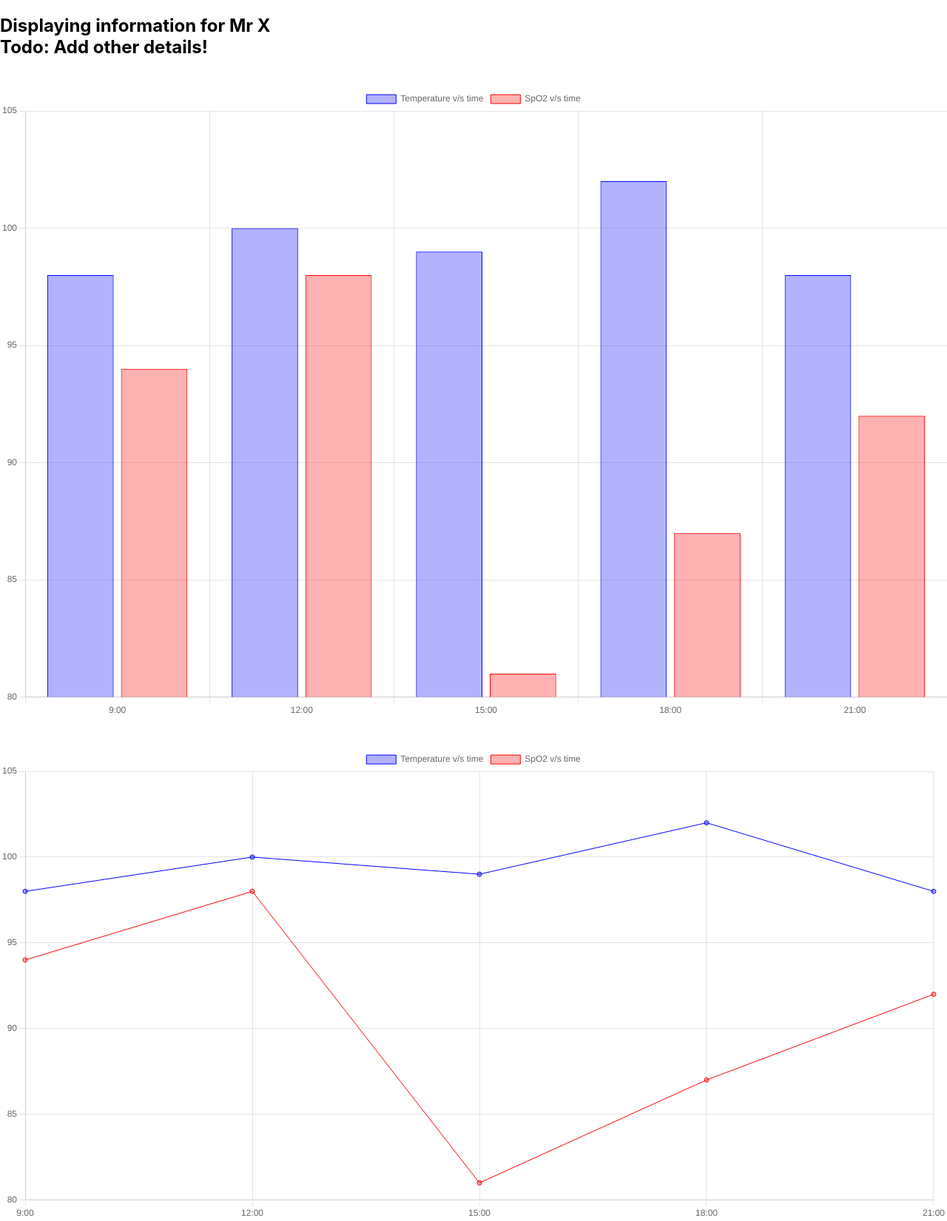
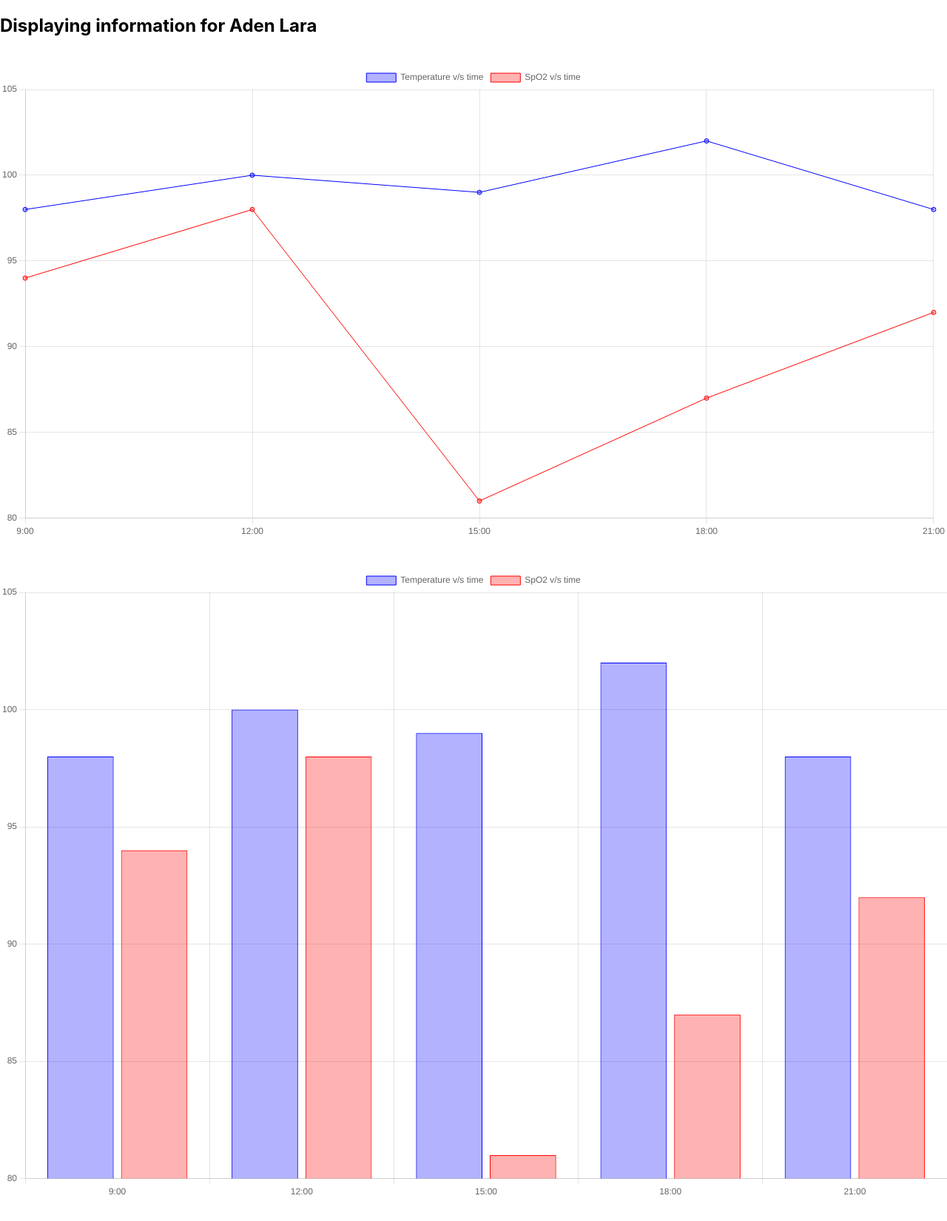
Before and after one commit to coviapp/dashboard, a React (Create React App) app: page /graphs/1 in a window 1280 px wide. Shown: the whole page at 74% size. After the commit the page ends 1622 px from the top, so only its background shows below. Built offline with nearby package versions, Linux system fonts and the light colour scheme.

Commit message:
Changed linking procedure

```diff
--- a/src/components/App.js
+++ b/src/components/App.js
@@ -166,8 +166,9 @@ class App extends Component {
 
         actions={[
           rowData => ({
+            // Todo: add icon here!
             icon: () => <Link to={"./graphs/" + rowData.username}>Monitor</Link>,
-            tooltip: 'Click',
+            tooltip: 'Click to monitor',
           })
         ]}
       />
--- a/src/components/Graph.js
+++ b/src/components/Graph.js
@@ -1,16 +1,48 @@
 import React from 'react'
 import { Bar, Line } from 'react-chartjs-2'
-
-// todo: decide if we require a class ?
 
 const Graph = () => (
   <React.Fragment>
     <h2 id="header">
-        Displaying information for Mr X
+        Displaying information for Aden Lara
         <br/>
-        Todo: Add other details!
+
     </h2>
     <br/>
+
+    <Line
+      data = {{
+          labels: ['9:00', '12:00', '15:00', '18:00', '21:00',],
+          datasets: [
+              {
+                  label: 'Temperature v/s time',
+                  data: [98, 100, 99, 102, 98],
+                  backgroundColor: 'rgba(0, 0, 255, 0.3)',
+                  borderColor: 'rgba(0, 0, 255, 1)',
+                  borderWidth: 1
+              },
+              {
+                  label: 'SpO2 v/s time',
+                  data: [94, 98, 81, 87, 92],
+                  backgroundColor: 'rgba(255, 0, 0, 0.3)',
+                  borderColor: 'rgba(255, 0, 0, 1)',
+                  borderWidth: 1
+              }
+          ]
+      }}
+
+      options={{
+          scales: {
+              x:{
+                  beginAtZero: false
+              }
+          }
+      }}
+    />
+
+    <br/>
+    <br/>
+
     <Bar
       data = {{
         labels: ['9:00', '12:00', '15:00', '18:00', '21:00',],
@@ -43,39 +75,6 @@ const Graph = () => (
       }}
 
     />
-
-    <br/>
-    <br/>
-
-    <Line
-      data = {{
-          labels: ['9:00', '12:00', '15:00', '18:00', '21:00',],
-          datasets: [
-              {
-                  label: 'Temperature v/s time',
-                  data: [98, 100, 99, 102, 98],
-                  backgroundColor: 'rgba(0, 0, 255, 0.3)',
-                  borderColor: 'rgba(0, 0, 255, 1)',
-                  borderWidth: 1
-              },
-              {
-                  label: 'SpO2 v/s time',
-                  data: [94, 98, 81, 87, 92],
-                  backgroundColor: 'rgba(255, 0, 0, 0.3)',
-                  borderColor: 'rgba(255, 0, 0, 1)',
-                  borderWidth: 1
-              }
-          ]
-      }}
-
-      options={{
-          scales: {
-              x:{
-                  beginAtZero: false
-              }
-          }
-      }}
-    />
     </React.Fragment>
 );
 
```
